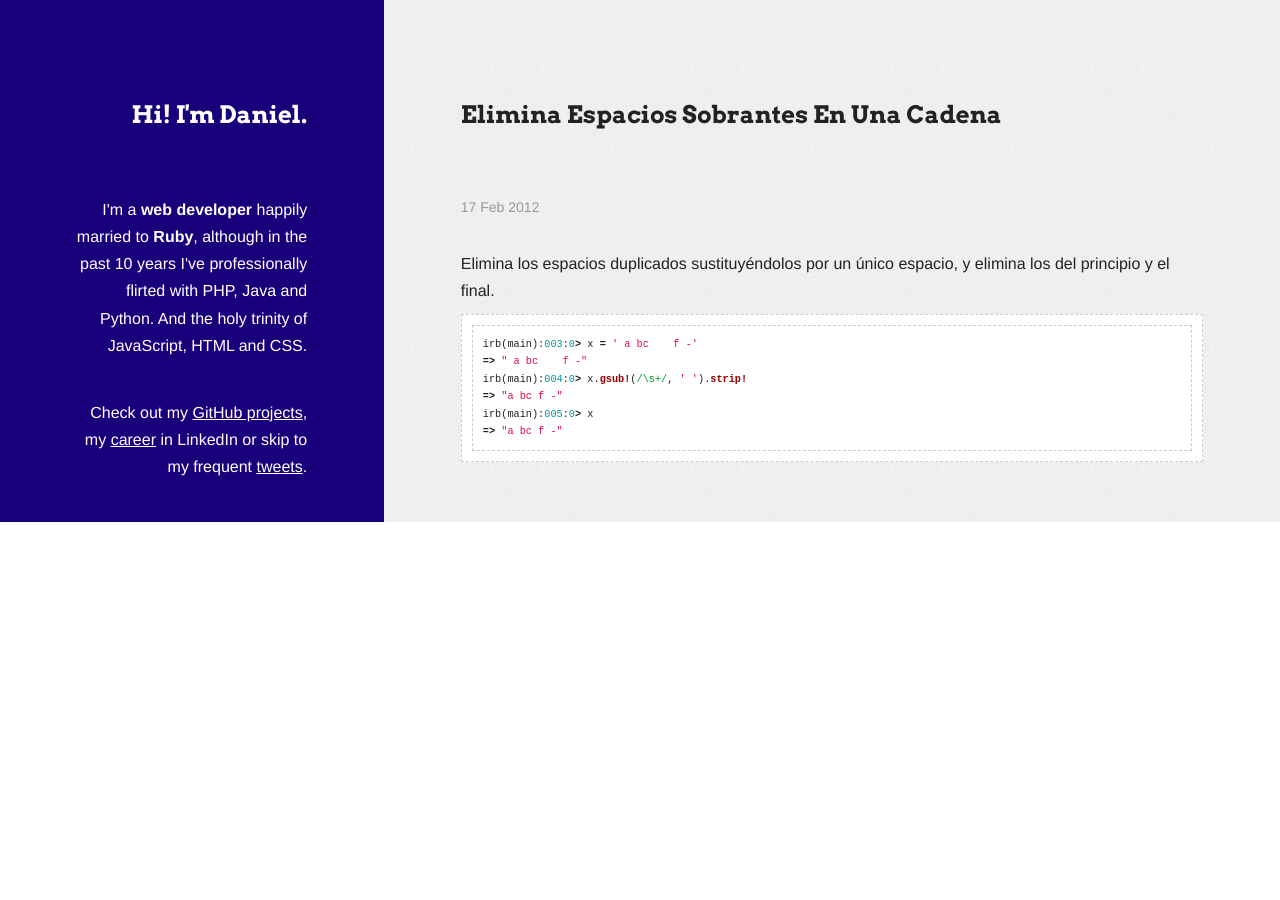
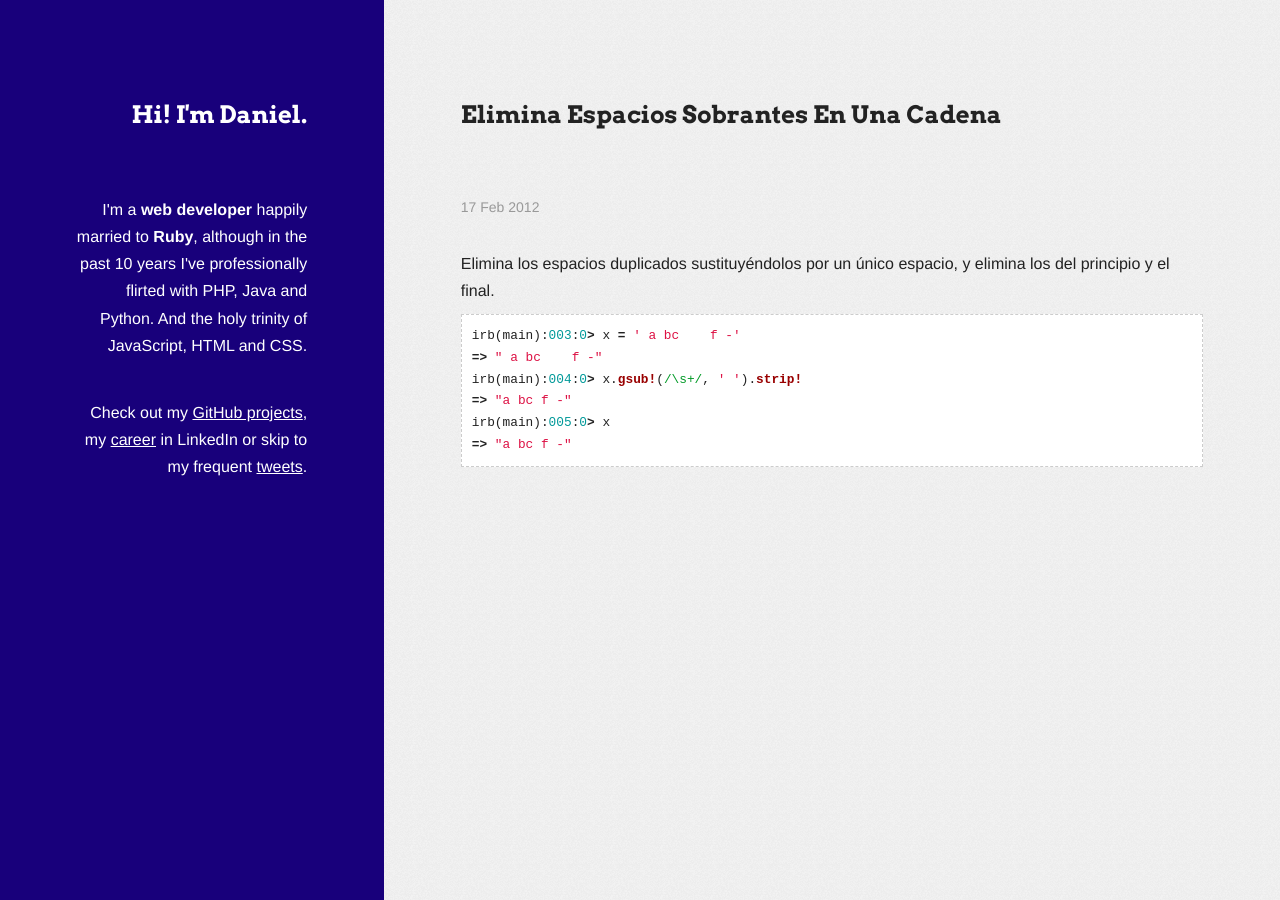
Before and after one commit to dncrht/dncrht.github.io, a Jekyll site: the page built from _posts/2012-02-17-elimina-espacios-sobrantes-en-una-cadena.md, in a window 1280 px wide. Built offline with Jekyll 4.4.1, drawn with Linux system fonts in a browser that asks for light colours.

Commit message:
Ensure page is as tall as the viewport
When the content is shorter, it doesn't look nice.

Solution is to set height to 100vh

```diff
--- a/_layouts/default.html
+++ b/_layouts/default.html
@@ -16,7 +16,7 @@
     <link rel="stylesheet" href="/public/main.css">
   </head>
   <body>
-    <div class="navigation">
+    <nav>
       <h1><a href="/">Hi! I'm Daniel.</a></h1>
 
       <p>
@@ -28,9 +28,9 @@
         my <a href="https://www.linkedin.com/in/dncrht" title="LinkedIn">career</a> in LinkedIn or
         skip to my frequent <a href="https://twitter.com/dncrht" title="Twitter">tweets</a>.
       </p>
-    </div>
-    <div class="content">
+    </nav>
+    <main>
       {{ content }}
-    </div>
+    </main>
   </body>
 </html>
--- a/public/main.css
+++ b/public/main.css
@@ -15,6 +15,7 @@
 /*****************************************************************************/
 body {
   display: flex;
+  min-height: 100vh;
   margin: 0;
   color: #222;
   font: 16px Helvetica, Arial, sans-serif; }
@@ -57,24 +58,24 @@ h3 {
   margin-bottom: 30px;
   font-size: 18px; }
 
-.navigation {
+nav {
   box-sizing: border-box;
   width: 30%;
   text-align: right;
   padding: 95px 6% 0 6%;
   color: #fff;
   background: #18007b; }
-  .navigation p {
+  nav p {
     font-size: 16px;
     margin-bottom: 40px; }
-  .navigation a {
+  nav a {
     color: #fff; }
 
 .date {
   color: #999;
   font-size: 14px; }
 
-.content {
+main {
   box-sizing: border-box;
   background: url(/public/bg-body.gif);
   width: 70%;
@@ -98,7 +99,7 @@ h3 {
     font-size: 1.2em; }
   .post p {
     margin: 10px 0; }
-  .post .highlight {
+  .post pre.highlight {
     padding: 10px;
     border: 1px dashed #ccc;
     background: #fff;
```
Also changed, not shown: public/main.sass (+4 -3 lines), public/british_museum.jpg (added), public/rosetta_stone.jpg (added).
